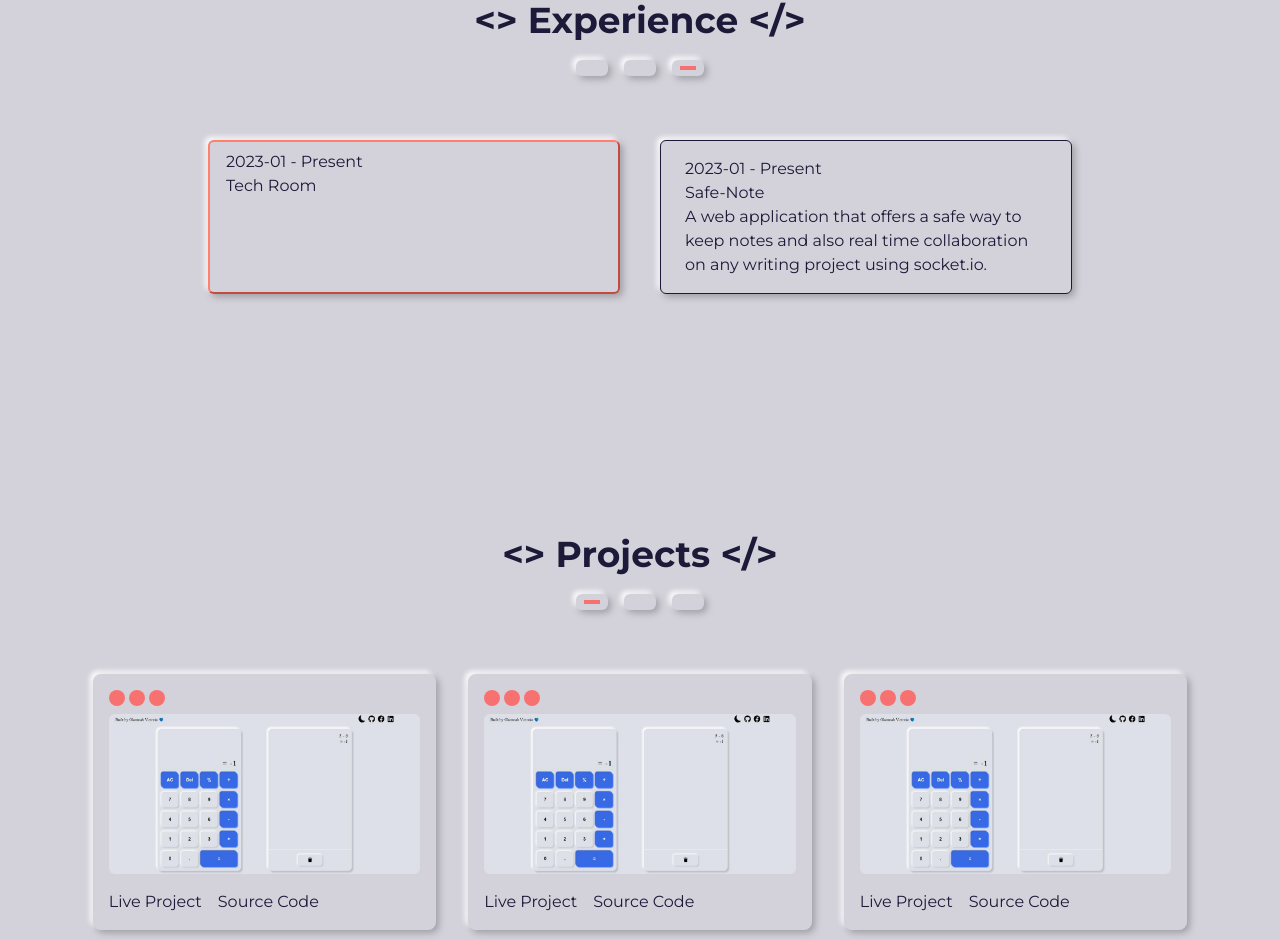
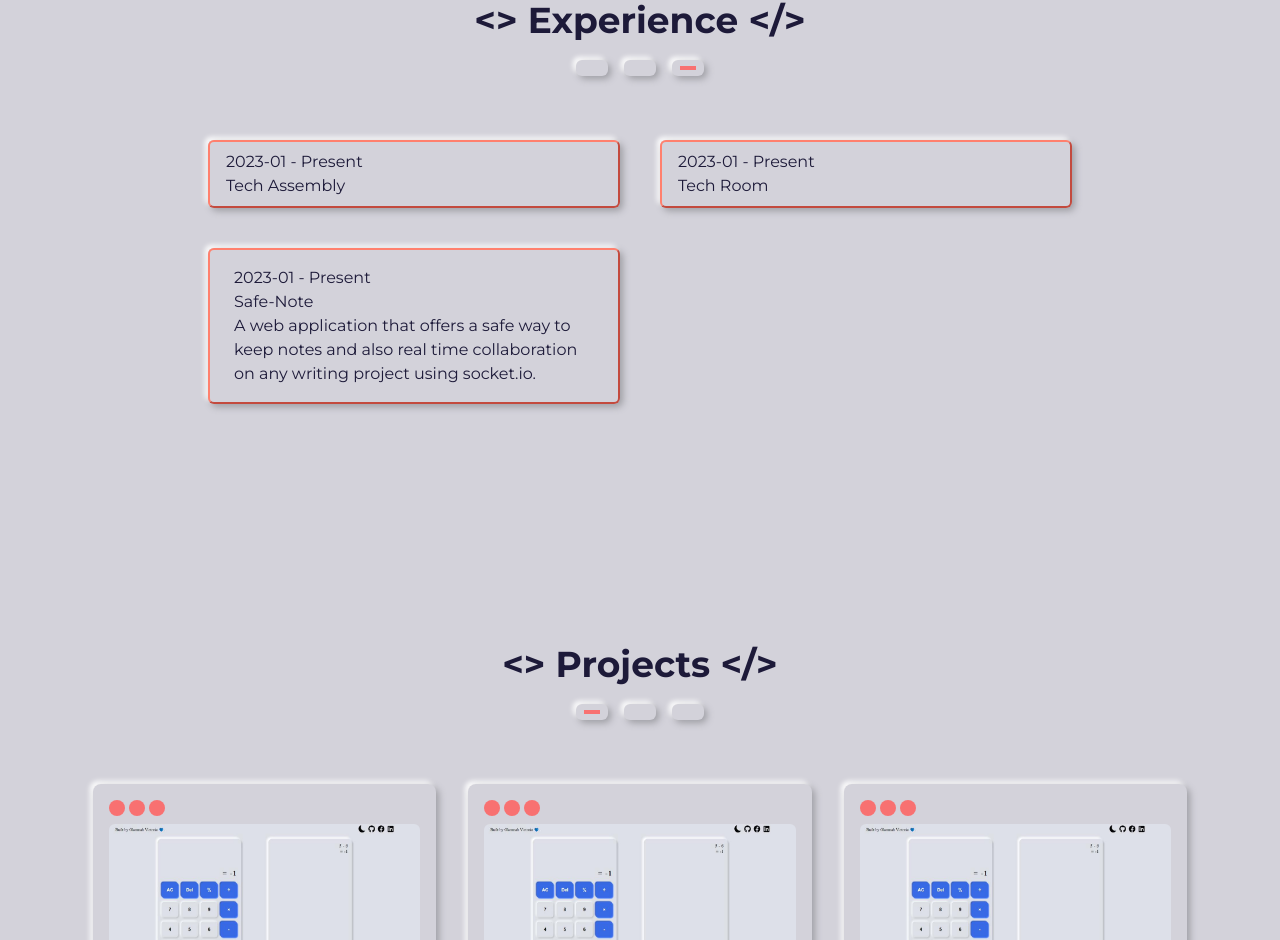
Before and after one commit to Vhickyy/my_portfolio, a Next.js app: page / in a window 1280 px wide. Shown: the part 1812-2752 px from the top of the page. Built offline with nearby package versions, Linux system fonts and the light colour scheme.

Commit message:
added to experience

```diff
--- a/src/components/Experience.tsx
+++ b/src/components/Experience.tsx
@@ -23,9 +23,13 @@ const Experience = () => {
                 <div className='grid gap-6 lg:gap-10 pt-[4rem] pb-[10rem] sm:grid-cols-2'>
                     <div className='shadow px-4 py-2 rounded-md' style={borderStyle}>
                         <p>2023-01 - Present</p>
+                        <p>Tech Assembly</p>
+                    </div>
+                    <div className='shadow px-4 py-2 rounded-md' style={borderStyle}>
+                        <p>2023-01 - Present</p>
                         <p>Tech Room</p>
                     </div>
-                    <div className='shadow px-6 py-4 border border-textColor rounded-md'>
+                    <div className='shadow px-6 py-4 rounded-md' style={borderStyle}>
                         <p>2023-01 - Present</p>
                         <p>Safe-Note</p>
                         <p>A web application that offers a safe way to keep notes and also real time collaboration on any writing project using socket.io.</p>
```
